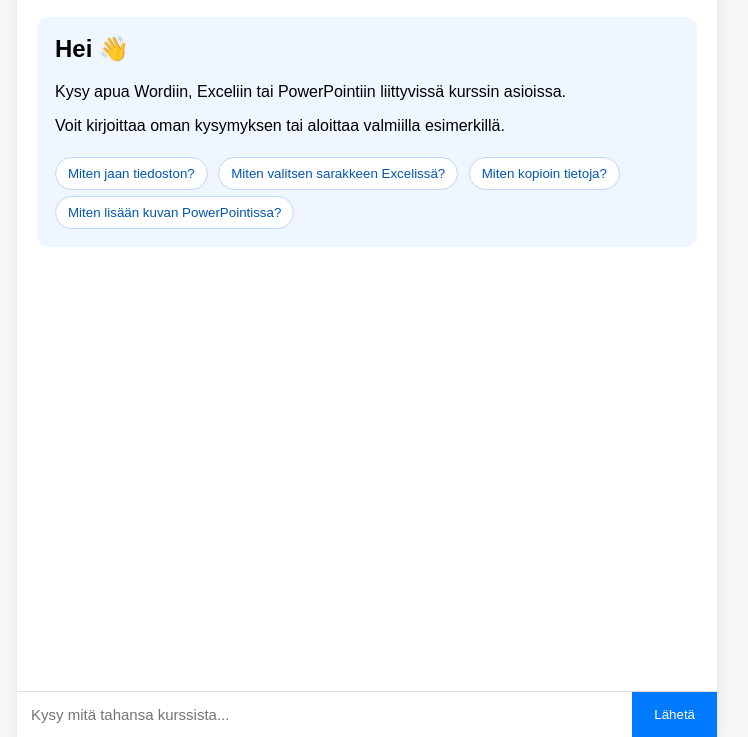
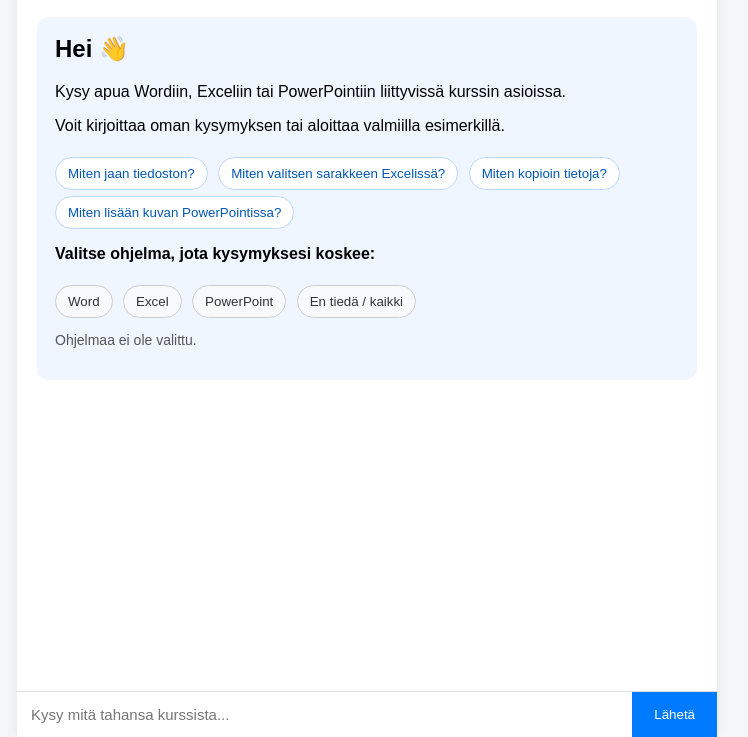
Before and after one commit to DLSDesign/kurssi-ai, a website: page public/index.html in a window 1280 px wide. Shown: the part 63-800 px from the top of the page, without its empty margins (273-1021 px from the left). Drawn offline with Linux system fonts and the light colour scheme.

Commit message:
ohjelmavalinta lisätty

```diff
--- a/public/index.html
+++ b/public/index.html
@@ -138,6 +138,19 @@
     .send-button:hover {
       background: #0056b3;
     }
+.programs button {
+  margin: 6px 6px 0 0;
+  background: #f8f9fa;
+  color: #333;
+  border: 1px solid #ccc;
+  border-radius: 20px;
+  padding: 8px 12px;
+}
+
+.selected-program {
+  font-size: 14px;
+  color: #555;
+}
   </style>
 </head>
 
@@ -160,6 +173,16 @@
         <button onclick="lahetaValmisKysymys('Miten valitsen sarakkeen Excelissä?')">Miten valitsen sarakkeen Excelissä?</button>
         <button onclick="lahetaValmisKysymys('Miten kopioin tietoja?')">Miten kopioin tietoja?</button>
         <button onclick="lahetaValmisKysymys('Miten lisään kuvan PowerPointissa?')">Miten lisään kuvan PowerPointissa?</button>
+<p><strong>Valitse ohjelma, jota kysymyksesi koskee:</strong></p>
+
+<div class="programs">
+  <button onclick="valitseOhjelma('Word')">Word</button>
+  <button onclick="valitseOhjelma('Excel')">Excel</button>
+  <button onclick="valitseOhjelma('PowerPoint')">PowerPoint</button>
+  <button onclick="valitseOhjelma('')">En tiedä / kaikki</button>
+</div>
+
+<p id="valittuOhjelma" class="selected-program">Ohjelmaa ei ole valittu.</p>
       </div>
     </div>
   </div>
@@ -173,7 +196,17 @@
 
 <script>
 let historia = [];
+let valittuOhjelma = "";
 
+function valitseOhjelma(ohjelma) {
+  valittuOhjelma = ohjelma;
+
+  const teksti = ohjelma
+    ? "Valittu ohjelma: " + ohjelma
+    : "Ohjelmaa ei ole rajattu.";
+
+  document.getElementById("valittuOhjelma").innerText = teksti;
+}
 function piilotaAloitusruutu() {
   const welcome = document.getElementById("welcome");
   if (welcome) {
@@ -317,10 +350,12 @@ async function lahetaKysymys() {
       headers: {
         "Content-Type": "application/json"
       },
-      body: JSON.stringify({
-        kysymys: kysymys,
-        historia: historia
-      })
+body: JSON.stringify({
+  kysymys: valittuOhjelma
+    ? `Ohjelma: ${valittuOhjelma}. Kysymys: ${kysymys}`
+    : kysymys,
+  historia: historia
+})
     });
 
     const data = await response.json();
```
